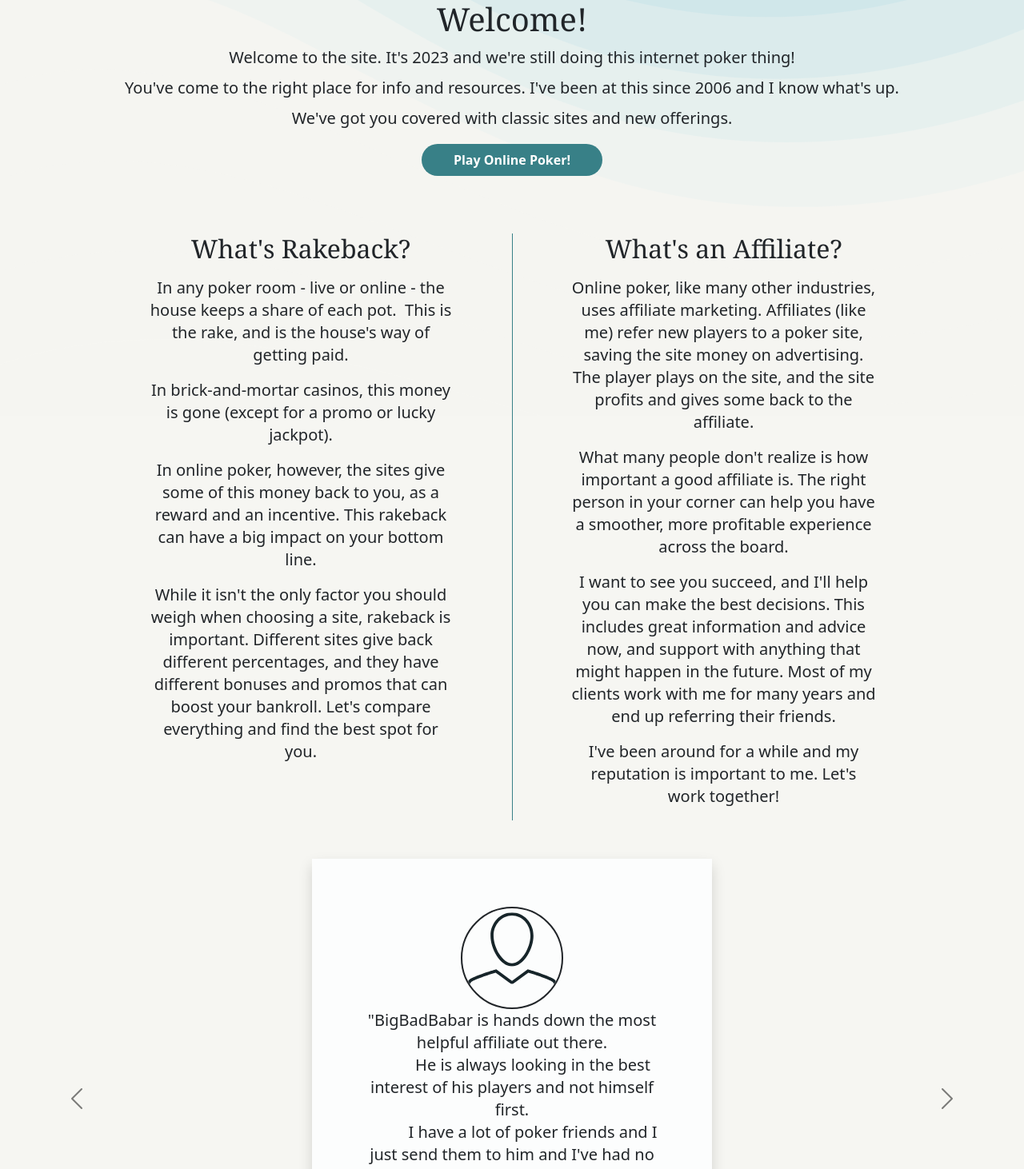
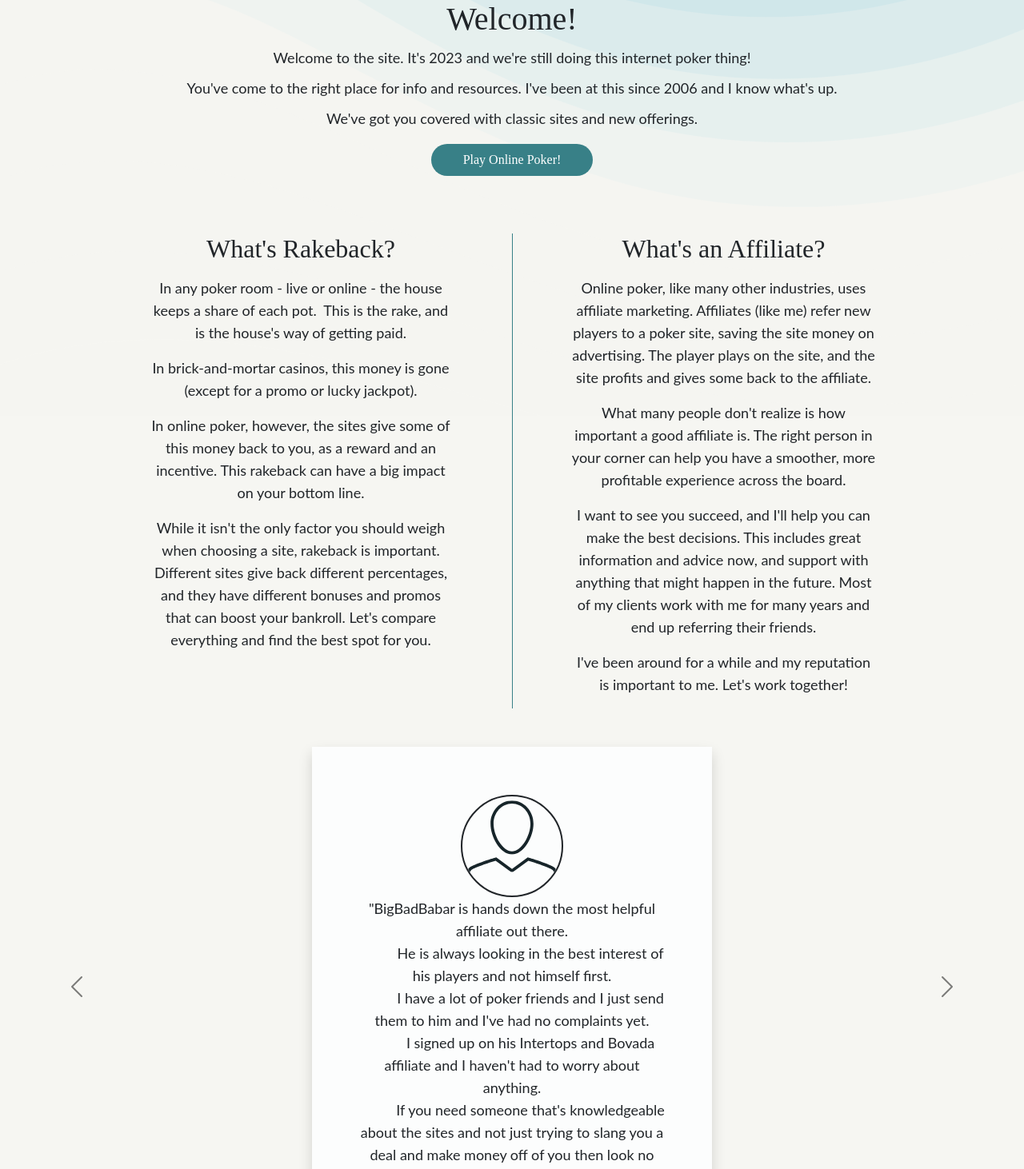
Before and after one commit to oceanhillman/bigbadbabar, a React (Create React App) app: page / in a window 1280 px wide. Shown: the part 120-1582 px from the top of the page at 80% size. Built offline with nearby package versions, Linux system fonts and the light colour scheme.

Commit message:
Adjust fonts

```diff
--- a/src/components/ContactForm.jsx
+++ b/src/components/ContactForm.jsx
@@ -100,7 +100,7 @@ function ContactForm() {
                     highlight={isHighlighted.message}
                 />
             </div>
-            <span className="flex flex-row items-center justify-center mt-3 font-sans text-md">
+            <span className="flex flex-row items-center justify-center mt-3 font-body text-md">
                 <input
                     name="updates"
                     type="checkbox"
@@ -110,10 +110,10 @@ function ContactForm() {
                 Click here to receive email updates
             </span>
 
-            {formIsIncomplete ? <span className="text-red-400 font-sans mb-2">"Please fill out all of the highlighted fields."</span> : <span className="mb-2">&nbsp;</span>}
+            {formIsIncomplete ? <span className="text-red-400 font-body mb-2">"Please fill out all of the highlighted fields."</span> : <span className="mb-2">&nbsp;</span>}
 
             <button
-                className="bg-teal-blue hover:bg-moonstone-blue text-almost-white font-sans font-semibold py-2 px-10 rounded-3xl"
+                className="bg-teal-blue hover:bg-moonstone-blue text-almost-white font-nav py-2 px-10 rounded-3xl"
                 onClick={handleSubmit}>
                 Submit
             </button>
--- a/src/components/CtaBanner.jsx
+++ b/src/components/CtaBanner.jsx
@@ -5,18 +5,18 @@ function CtaBanner(props) {
     return(
         <div className="m-4 text-dark">
             <div className="text-center">
-                <h1 className="font-serif">
+                <h1 className="font-nav">
                     {props.title}
                 </h1>
 
                 {props.bodyText?.map((paragraph, index) =>
-                    <p className="my-[10px] font-sans tablet:text-xl" key={index}>
+                    <p className="my-[10px] font-body tablet:text-lg" key={index}>
                         {paragraph}
                     </p>
                 )}
 
                 <Link to={props.buttonUrl}>
-                    <button className="mt-2 bg-teal-blue hover:bg-moonstone-blue text-white font-semibold py-2 px-10 rounded-3xl">
+                    <button className="mt-2 bg-teal-blue hover:bg-moonstone-blue text-white font-nav py-2 px-10 rounded-3xl">
                         {props.buttonText}
                     </button>
                 </Link>
--- a/src/components/Informational.jsx
+++ b/src/components/Informational.jsx
@@ -2,13 +2,13 @@
 function Informational(props) {
 
     return(
-        <div className={`${"col-span-" + props.maxColumns} lg:col-span-1 mx-4 text-dark whitespace-pre-wrap`}>
-            <h2 className="mb-3 font-serif text-center">
+        <div className="col-span-1 mx-4 text-dark whitespace-pre-wrap">
+            <h2 className="mb-3 font-nav text-center">
                 {props.title}
             </h2>
 
             {props.content?.map((paragraph, index) =>
-                <p className="font-sans tablet:text-xl text-center" key={index}>
+                <p className="font-body tablet:text-lg text-center" key={index}>
                     {paragraph}
                 </p>
             )}
--- a/src/components/InputBox.jsx
+++ b/src/components/InputBox.jsx
@@ -4,7 +4,7 @@ function InputBox(props) {
         <textarea
             name={props.name}
             placeholder={props.placeholder + (props.required ? "*" : "")}
-            className={`h-28 w-full bg-dark/10 mt-5 p-1 border border-dark placeholder-dark text-dark font-sans focus:outline-none ${props.highlight === true ? "placeholder-red-400" : "placeholder-dark"}`}
+            className={`h-28 w-full bg-dark/10 mt-5 p-1 border border-dark placeholder-dark text-dark font-body focus:outline-none ${props.highlight === true ? "placeholder-red-400" : "placeholder-dark"}`}
             onChange={props.onChange}
         />
     )
--- a/src/components/InputField.jsx
+++ b/src/components/InputField.jsx
@@ -5,7 +5,7 @@ function InputField(props) {
             name={props.name}
             type={props.type}
             placeholder={props.placeholder + (props.required ? "*" : "")}
-            className={`h-10 my-2 pt-3 bg-transparent border-b border-dark text-dark font-sans focus:outline-none rounded-none
+            className={`h-10 my-2 pt-3 bg-transparent border-b border-dark text-dark font-body focus:outline-none rounded-none
                 ${props.size==="small" ? "col-span-1" : "col-span-2"} ${props.highlight === true ? "placeholder-red-400" : "placeholder-dark"}`}
             onChange={props.onChange}
         />
--- a/src/components/PageNavButton.jsx
+++ b/src/components/PageNavButton.jsx
@@ -5,7 +5,7 @@ function PageNavButton(props) {
     if (props.direction === "left") {
         return (
             <Link to={props.url} className="no-underline">
-                <button className="flex justify-center items-center w-48 py-[10px] pr-2 pl-1 font-nav font-semibold text-almost-white bg-dark rounded-3xl">
+                <button className="flex justify-center items-center w-48 py-[10px] pr-2 pl-1 font-nav font-semibold text-almost-white bg-dark rounded-3xl hover:bg-dark/80">
                     <AiFillCaretLeft />
                     {props.text}
                 </button>
@@ -15,7 +15,7 @@ function PageNavButton(props) {
     else {
         return (
             <Link to={props.url} className="no-underline">
-                <button className="flex justify-center items-center w-48 py-[10px] pr-1 pl-2 font-nav font-semibold text-almost-white bg-dark rounded-3xl">
+                <button className="flex justify-center items-center w-48 py-[10px] pr-1 pl-2 font-nav font-semibold text-almost-white bg-dark rounded-3xl hover:bg-dark/80">
                     {props.text}
                     <AiFillCaretRight />
                 </button>
--- a/src/components/TestimonialCard.jsx
+++ b/src/components/TestimonialCard.jsx
@@ -5,7 +5,7 @@ function TestimonialCard(props) {
             <div className="">
                 <img src={props.imgURL} className="w-24 h-24 tablet:w-32 tablet:h-32 mt-[20px] tablet:mt-[60px] mx-auto border-2 rounded-full border-dark" alt="Testimonial profile" />
             </div>
-            <p className="-mt-[0px] mobile-m:mt-[10px] tablet:-mt-[50px] laptop:mt-0 px-[15px] mobile-m:px-[20px] tablet:px-[55px] text-center whitespace-pre-wrap tablet:text-xl font-sans text-dark ">
+            <p className="-mt-[0px] mobile-m:mt-[10px] tablet:-mt-[50px] laptop:mt-0 px-[15px] mobile-m:px-[20px] tablet:px-[55px] text-center whitespace-pre-wrap tablet:text-lg font-body text-dark ">
                 "{props.statement}"
             </p>
             <div className="text-center text-sm mobile-l:text-base font-serif text-teal-blue">
--- a/src/pages/Contact.jsx
+++ b/src/pages/Contact.jsx
@@ -9,7 +9,7 @@ function Contact() {
             <Header />
             <div className="flex-1">
                 <div className="flex flex-col mx-auto sm:my-2 md:my-3 lg:my-4 xl:my-5 max-w-xl">
-                    <h1 className="my-4 text-center font-serif text-dark">
+                    <h1 className="my-4 text-center font-nav text-dark">
                         Contact Me
                     </h1>
                     <ContactForm />
```
Also changed, not shown: src/pages/GoodStuff.jsx (+6 -6 lines).
